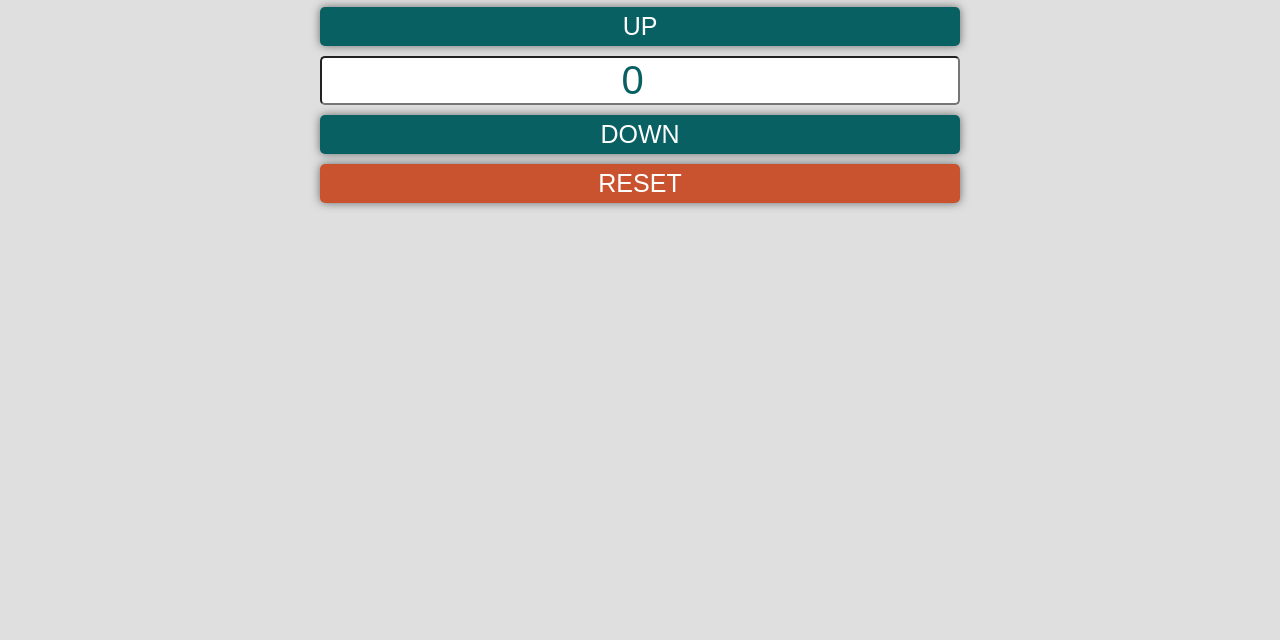
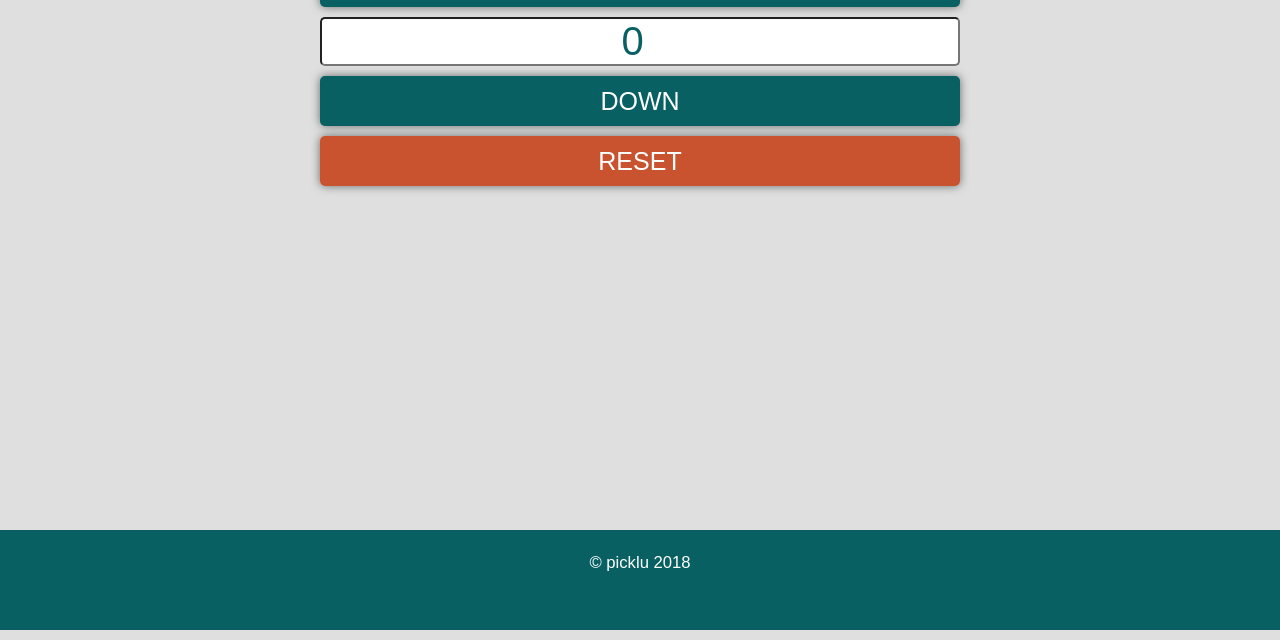
Before and after one commit to picklu/counter, a website: page index.html in a window 1280 px wide. Shown: the part 160-800 px from the top of the page. Drawn offline with Linux system fonts and the light colour scheme.

Commit message:
Add footer

```diff
--- a/index.html
+++ b/index.html
@@ -8,7 +8,7 @@
     <link rel="stylesheet" href="css/style.css">
 </head>
 <body>
-    <div class="main">
+    <main class="main">
         <h1 id="spelled" class="spelled">zero</h1>
         <div class="number">
            <button id="up" class="btn number__up">Up</button>
@@ -16,7 +16,12 @@
            <button id="down" class="btn number__down">Down</button>
            <button id="reset" class="btn number__reset">Reset</button>
         </div>
-   </div>
+    </main>
+
+    <footer class="footer">
+        <small>&copy; picklu 2018</small>
+    </footer>
+
    <!-- javascript -->
    <script src="js/script.js"></script>
 </body>
--- a/sass/components/_buttons.scss
+++ b/sass/components/_buttons.scss
@@ -4,7 +4,7 @@
     box-shadow: 0 0 10px #676969;
     color: #fff;
     font-size: inherit;
-    padding: 5px;
+    line-height: 2;
     text-transform: uppercase;
     transition: transform .2s;
 
--- a/sass/layout/_index.scss
+++ b/sass/layout/_index.scss
@@ -0,0 +1,27 @@
+.main {
+    min-height: 80vh;
+    width: 50%;
+    margin: auto;
+    margin-top: 5rem;
+
+    @include respond(tablet-port) {
+        width: 80%;
+    }
+
+    @include respond(phone) {
+        margin: 0;
+        margin-top: 3rem;
+        padding-left: 2rem;
+        padding-right: 2rem;
+        width: 100%;
+    }
+}
+
+.footer {
+    background-color:  #096063;
+    color: #fff;
+    font-size: 2rem;
+    height: 100px;
+    padding: 2rem;
+    text-align: center;
+}
--- a/sass/pages/_index.scss
+++ b/sass/pages/_index.scss
@@ -1,21 +1,3 @@
-.main {
-    width: 50%;
-    margin: auto;
-    margin-top: 10rem;
-
-    @include respond(tablet-port) {
-        width: 80%;
-    }
-
-    @include respond(phone) {
-        margin: 0;
-        margin-top: 5rem;
-        padding-left: 2rem;
-        padding-right: 2rem;
-        width: 100%;
-    }
-}
-
 .number {
     margin-top: 2rem;
     width: 100%;
```
Also changed, not shown: css/style.css.
